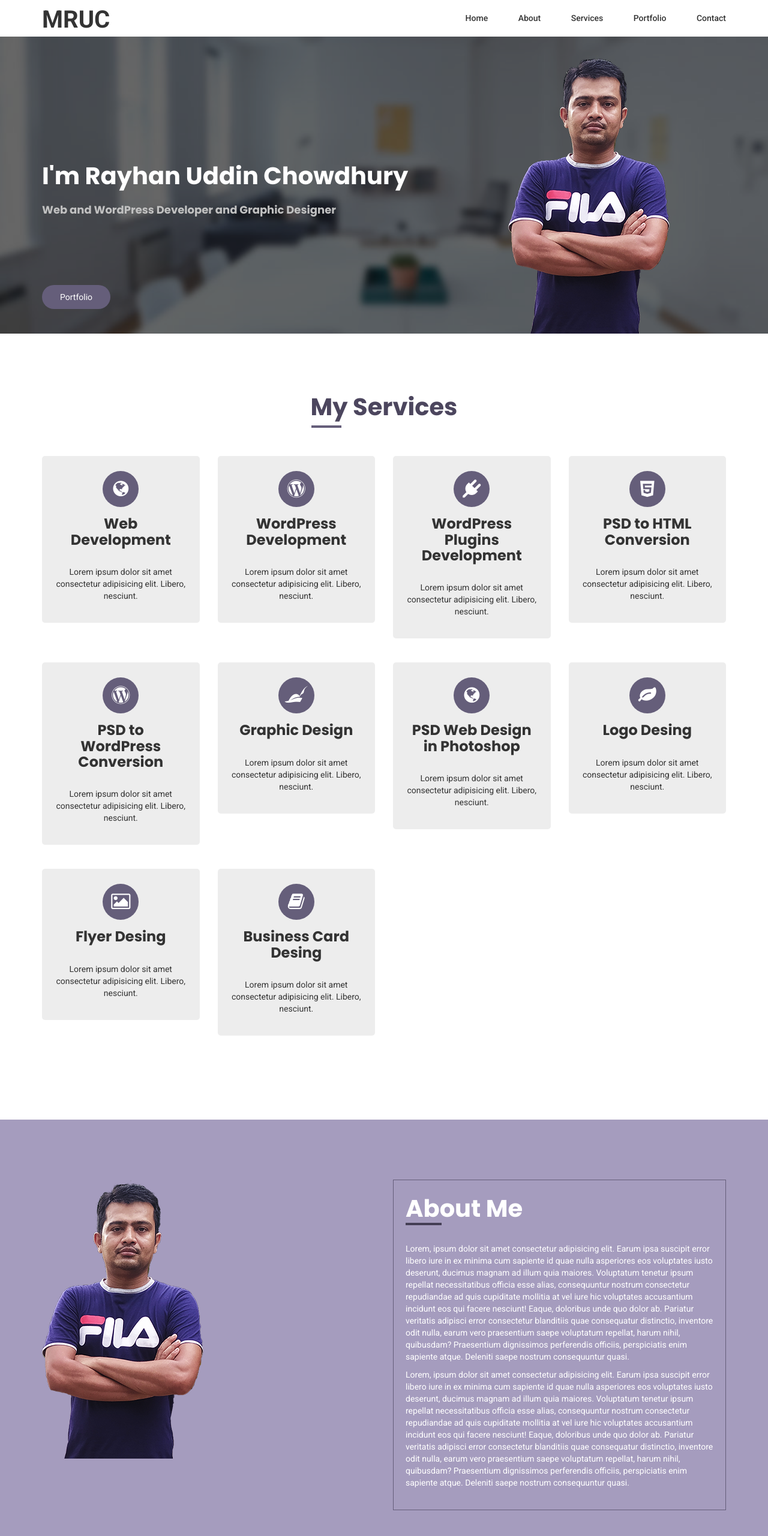
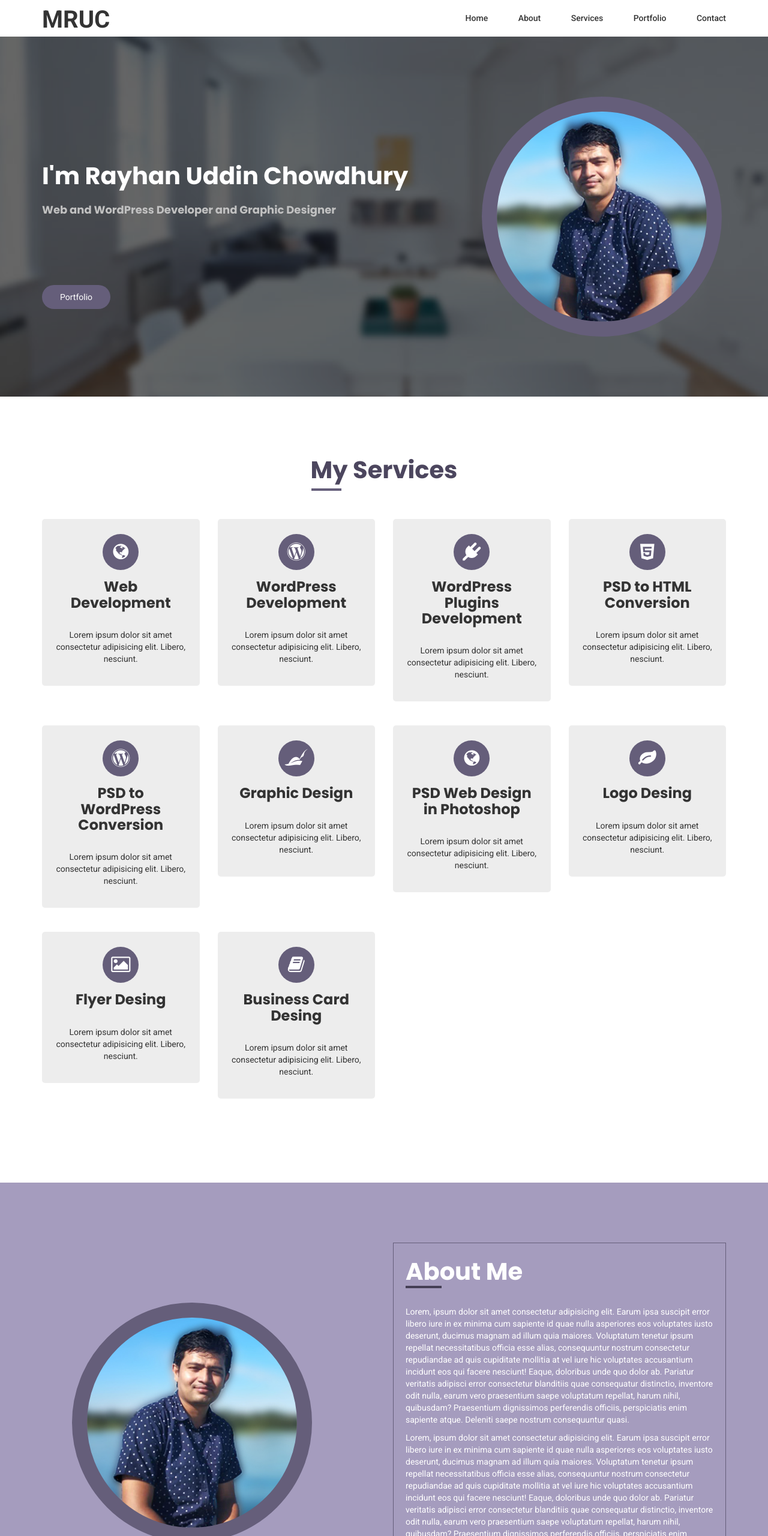
Before and after one commit to Rayhanuc/portfolio, a plain HTML site: page index.html in a window 1280 px wide. Shown: the top 2560 px of the page at 60% size. Drawn offline with nearby package versions, Linux system fonts and the light colour scheme.

Commit message:
profile picture changed
profile picture changed

```diff
--- a/assets/css/style.css
+++ b/assets/css/style.css
@@ -69,6 +69,20 @@ a:hover { text-decoration: none }
 
 .hero-bg {
     background: url(../img/hero-bg.jpg);
+}
+
+.profile-img {
+    background: url(../img/ray-pro-pic.jpg);
+}
+
+.profile-img {
+    width: 400px;
+    height: 400px;
+    background-size: cover;
+    background-position: center;
+    border-radius: 50%;
+    border: 25px solid #655e7a;
+    margin: 100px 50px;
 }
 
 .logo {
@@ -410,6 +424,19 @@ a:hover { text-decoration: none }
 
 
 /*About me css start*/
+.pro-img2 {
+    background-image: url(../img/ray-pro-pic2.jpg);
+}
+.pro-img2{
+    width: 400px;
+    height: 400px;
+    background-size: cover;
+    background-position: center;
+    border-radius: 50%;
+    border: 25px solid #655e7a;
+    margin: 100px 50px;
+}
+
 .about-me-area {
     background: #a59cbe;
     color: #fff;
--- a/index.html
+++ b/index.html
@@ -66,7 +66,8 @@
                                 </div>
                                 <div class="col-md-5">
                                     <div class="profile-img">
-                                        <img src="assets/img/ray-img.png">
+                                        <!-- <img src="assets/img/ray-img.png"> -->
+                                        <!-- <img src="assets/img/ray-pro-pic.jpg"> -->
                                     </div>
                                 </div>
                             </div>
@@ -269,8 +270,8 @@
             <div class="container">
                 <div class="row">
                     <div class="col-md-6">
-                        <div class="pro-img">
-                            <img src="assets/img/ray-img.png">
+                        <div class="pro-img2">
+
                         </div>
                     </div>
                     <div class="col-md-6">
```
Also changed, not shown: assets/img/ray-pro-pic.jpg (added), assets/img/ray-pro-pic2.jpg (added).
